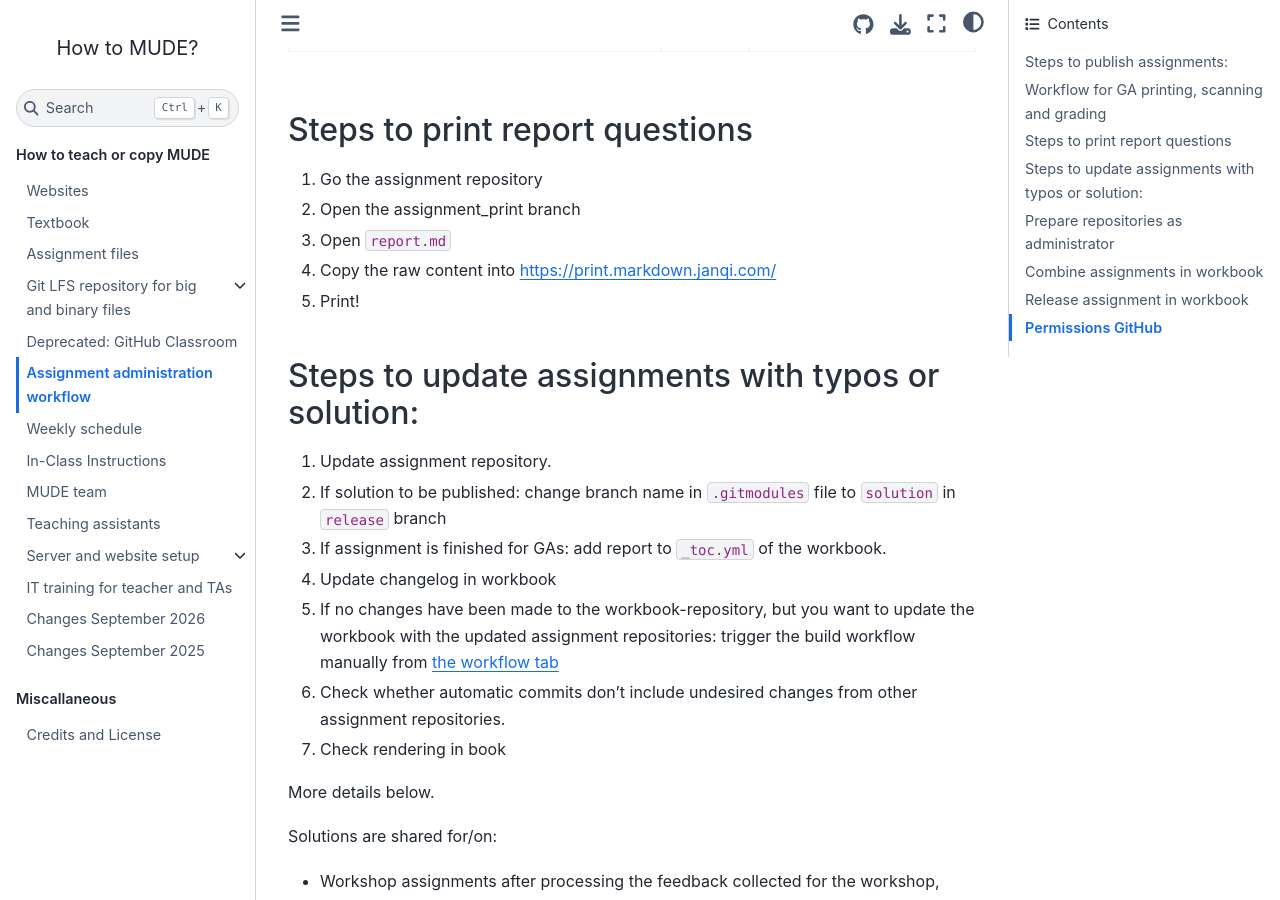
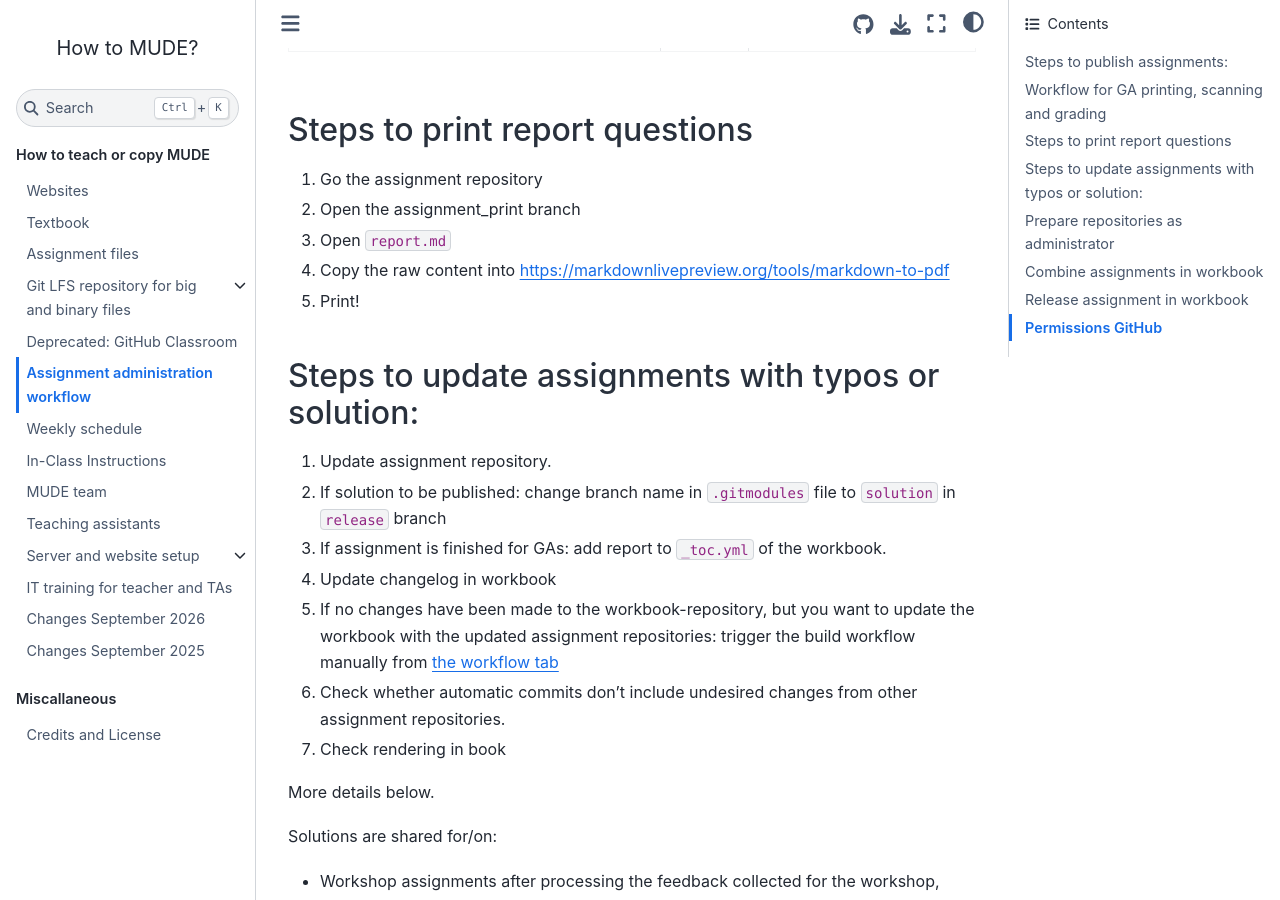
Before and after one commit to TUDelft-MUDE/teacher, a Jupyter Book: the page built from book/assignment_workflow.md, in a window 1280 px wide and 900 px high, scrolled down 3188 px. Built offline with Jupyter Book 1.0.4 settings and Sphinx 7.4.7 and the Sphinx Book theme 1.1.4, drawn with Linux system fonts in a browser that asks for light colours; comment, search, counter and statistics services are not loaded; part of the change alters nothing that is shown.

Commit message:
Update link for markdown to PDF conversion

```diff
--- a/book/assignment_workflow.md
+++ b/book/assignment_workflow.md
@@ -77,7 +77,7 @@ See table below, where  **teacher** refers to the content leader and **MUDE MT**
 1. Go the assignment repository
 2. Open the assignment_print branch
 3. Open `report.md`
-4. Copy the raw content into https://print.markdown.janqi.com/
+4. Copy the raw content into https://markdownlivepreview.org/tools/markdown-to-pdf
 5. Print!
 
 
```
